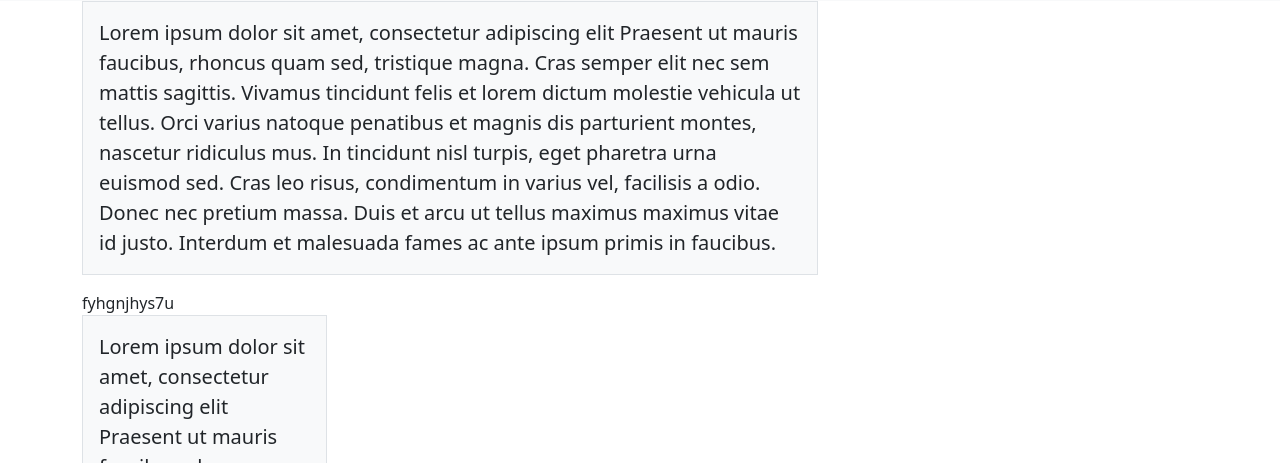
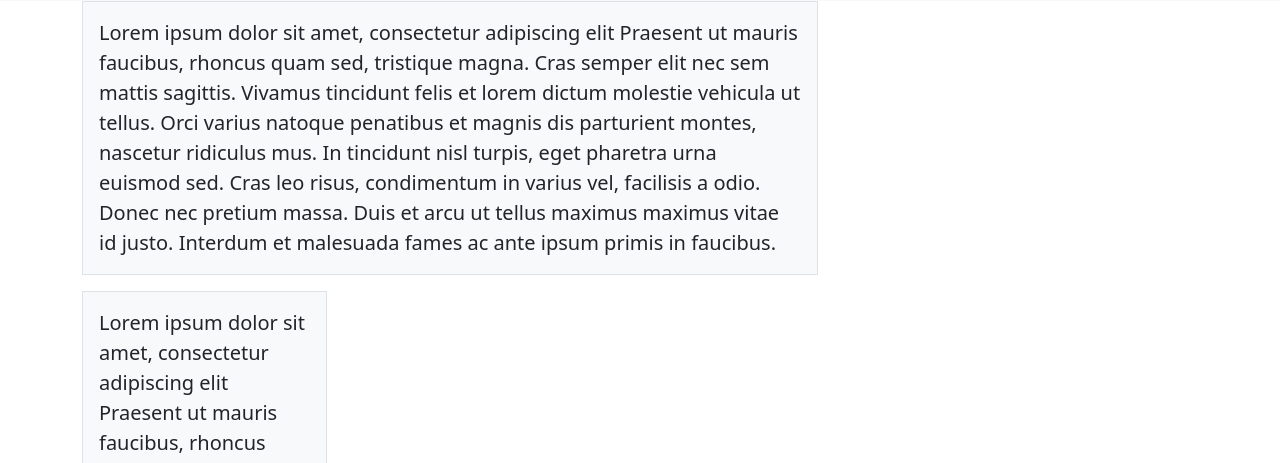
Before and after one commit to Leo-Proj/2024IST-Website-Leo.Projceski, a plain HTML site: page index.html in a window 1280 px wide. Shown: the part 337-800 px from the top of the page. Drawn offline with nearby package versions, Linux system fonts and the light colour scheme.

Commit message:
removed unneeded code

```diff
--- a/index.html
+++ b/index.html
@@ -69,9 +69,6 @@ nec pretium massa. Duis et arcu ut tellus maximus maximus
 vitae id justo. Interdum et malesuada fames ac ante ipsum
 primis in faucibus.</p>
 		<div/>
-		<div class="col">
-			fyhgnjhys7u
-		</div>
 		<div class="col-md-8 col-lg-4">
 			<p class="p-3 fs-5 border bg-light">
 			Lorem ipsum dolor sit amet, consectetur adipiscing elit
```
